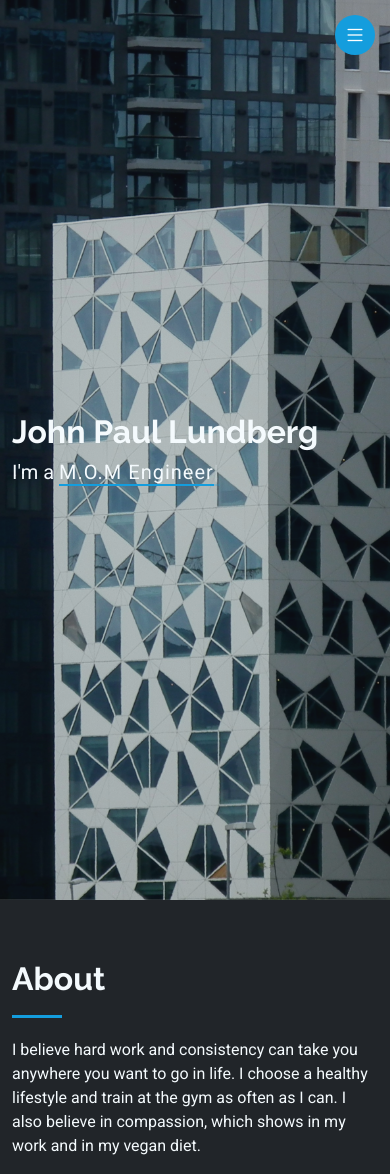
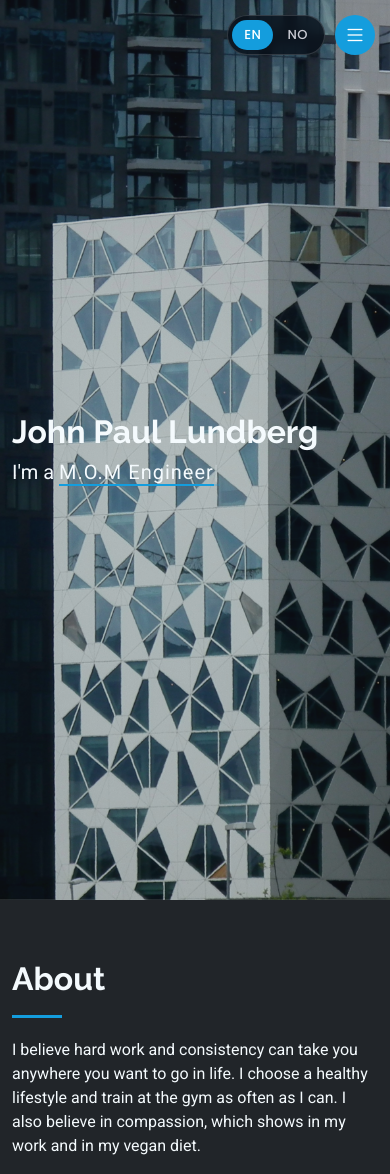
Before and after one commit to Jpme96/jplundberg.github.io, a Jekyll site: the page built from index.html, in a window 390 px wide. Shown: the top 1174 px of the page. Built offline with Jekyll 4.4.1, drawn with Linux system fonts in a browser that asks for light colours; grey boxes are pictures that could not be loaded.

Commit message:
Add visible EN/NO switch on phones and tablets
Co-Authored-By: Claude Opus 5.5 <noreply@anthropic.com>
Claude-Session: https://claude.ai/code/session_01HU2CPqXNQnbLPNtvAjw5NB

```diff
--- a/_layouts/home.html
+++ b/_layouts/home.html
@@ -42,6 +42,11 @@
 
   <header id="header" class="header dark-background d-flex flex-column">
     <i class="header-toggle d-xl-none bi bi-list"></i>
+
+    <div class="lang-switch-mobile d-xl-none" role="group" aria-label="Language">
+      <a href="/" hreflang="en" lang="en"{% if page.lang == 'en' %} class="active" aria-current="page"{% endif %}>EN</a>
+      <a href="/no/" hreflang="nb" lang="nb"{% if page.lang == 'nb' %} class="active" aria-current="page"{% endif %}>NO</a>
+    </div>
 
     <div class="profile-img">
       <img src="/assets/img/my-profile-img-firkant.jpg" alt="John Paul Lundberg" class="img-fluid rounded-circle">
--- a/assets/css/main.css
+++ b/assets/css/main.css
@@ -1462,3 +1462,41 @@ section,
   background: var(--accent-color);
   border-color: var(--accent-color);
 }
+
+/* Language switch on phones and tablets: top right, next to the menu button */
+.lang-switch-mobile {
+  position: fixed;
+  top: 15px;
+  right: 65px;
+  z-index: 9998;
+  display: flex;
+  height: 40px;
+  padding: 4px;
+  gap: 2px;
+  border-radius: 50px;
+  background: color-mix(in srgb, #040b14, transparent 25%);
+  border: 1px solid color-mix(in srgb, #ffffff, transparent 85%);
+  -webkit-backdrop-filter: blur(6px);
+  backdrop-filter: blur(6px);
+}
+
+.lang-switch-mobile a {
+  display: flex;
+  align-items: center;
+  padding: 0 12px;
+  border-radius: 50px;
+  font-family: var(--nav-font);
+  font-size: 13px;
+  font-weight: 500;
+  letter-spacing: .04em;
+  color: #c9cbd3;
+}
+
+.lang-switch-mobile a:hover {
+  color: #ffffff;
+}
+
+.lang-switch-mobile a.active {
+  color: var(--contrast-color);
+  background: var(--accent-color);
+}
```
